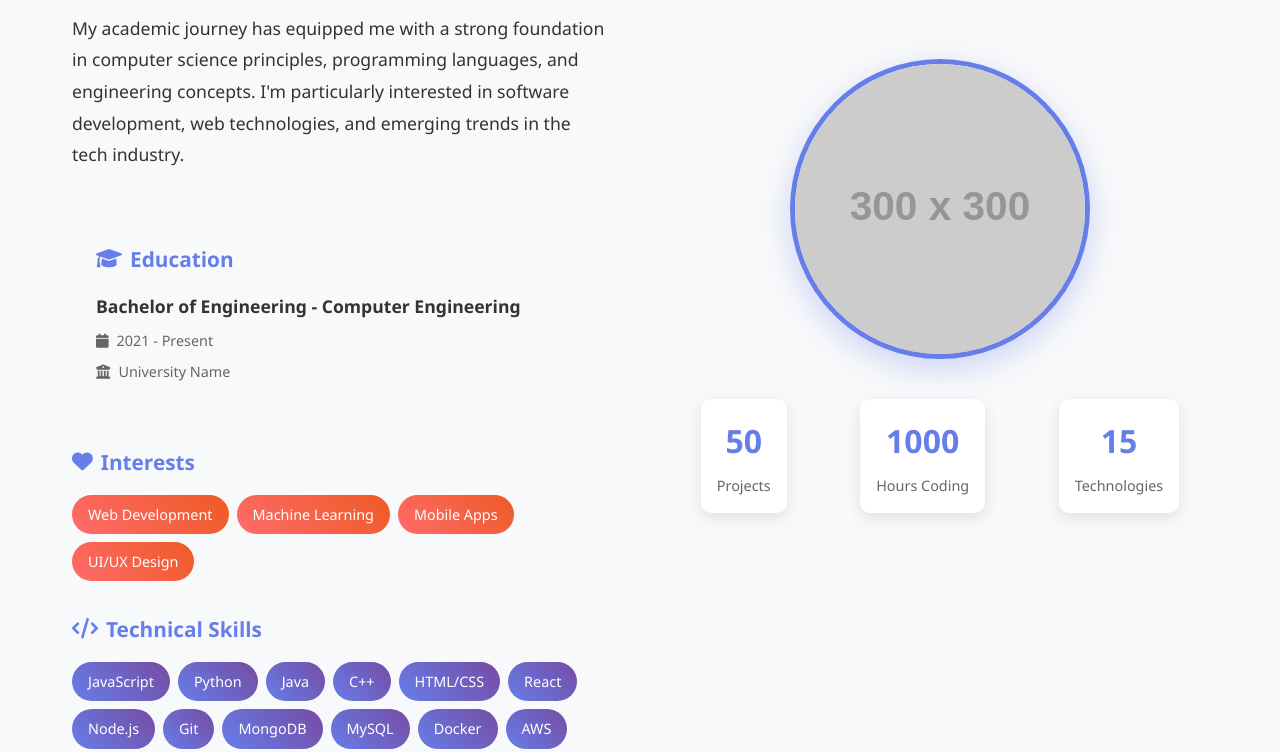
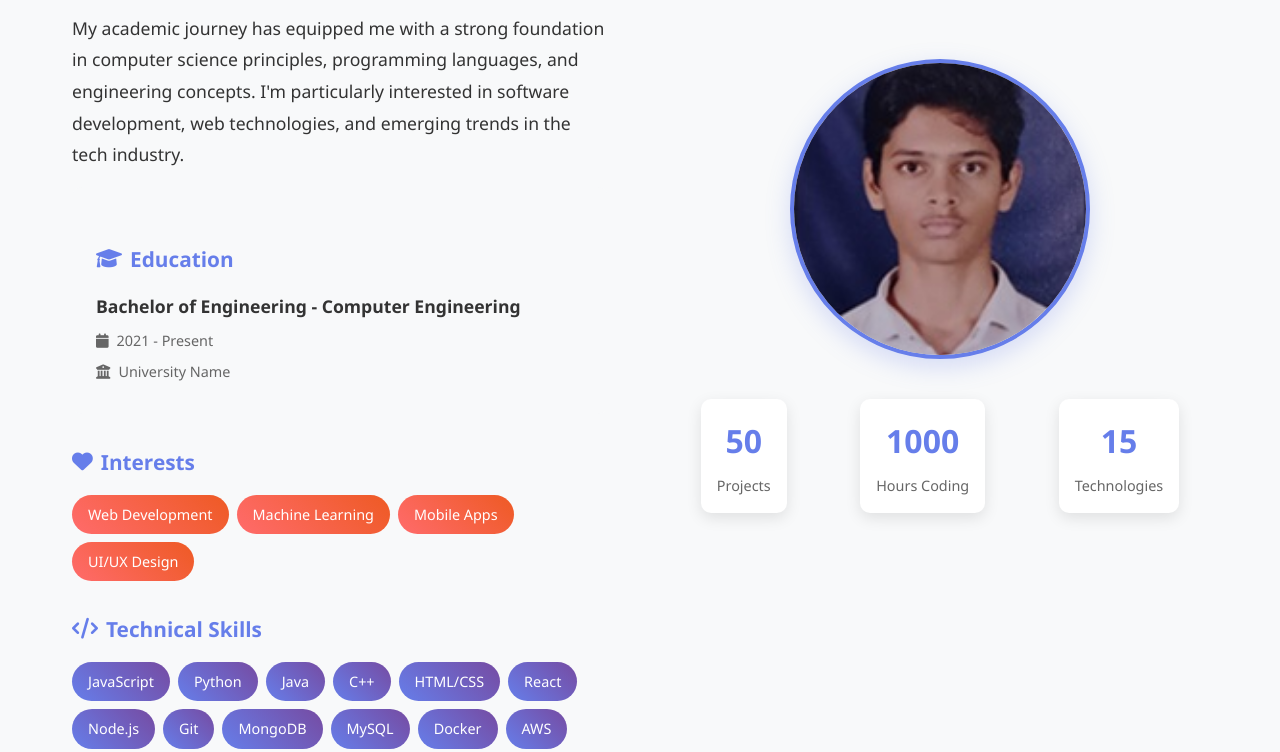
Before and after one commit to Tigerking02k/Portfolio-Website, a plain HTML site: page index.html in a window 1280 px wide. Shown: the part 1184-1936 px from the top of the page. Drawn offline with Linux system fonts and the light colour scheme; placeholder pictures from the web are drawn by us.

Commit message:
Photo added to my profile section

```diff
--- a/index.html
+++ b/index.html
@@ -99,7 +99,7 @@
                     </div>
                 </div>
                 <div class="about-image">
-                    <img src="https://via.placeholder.com/300x300/667eea/ffffff?text=N" alt="Nayan" class="profile-img">
+                    <img src="Images/Photo.jpg" alt="Nayan" class="profile-img">
                     <div class="stats-container">
                         <div class="stat-item">
                             <div class="stat-number" data-target="50">0</div>
--- a/styles.css
+++ b/styles.css
@@ -357,13 +357,16 @@ body {
     height: 300px;
     border-radius: 50%;
     object-fit: cover;
-    border: 5px solid #667eea;
-    box-shadow: 0 10px 30px rgba(102, 126, 234, 0.3);
-    transition: transform 0.3s ease;
+    object-position: center;
+    border: 4px solid #667eea;
+    background-color: #ffffff;
+    box-shadow: 0 8px 25px rgba(102, 126, 234, 0.25);
+    transition: all 0.3s ease;
 }
 
 .profile-img:hover {
-    transform: scale(1.05);
+    transform: scale(1.03);
+    box-shadow: 0 12px 30px rgba(102, 126, 234, 0.35);
 }
 
 .stats-container {
@@ -667,7 +670,7 @@ body {
 .social-links-contact h4 {
     font-size: 1.1rem;
     margin-bottom: 1rem;
-    color: #333;
+    color: #667eea;
 }
 
 .social-grid {
@@ -890,6 +893,7 @@ body {
     .profile-img {
         width: 250px;
         height: 250px;
+        border-width: 3px;
     }
 }
 
```
Also changed, not shown: Images/Photo.jpg (added).
